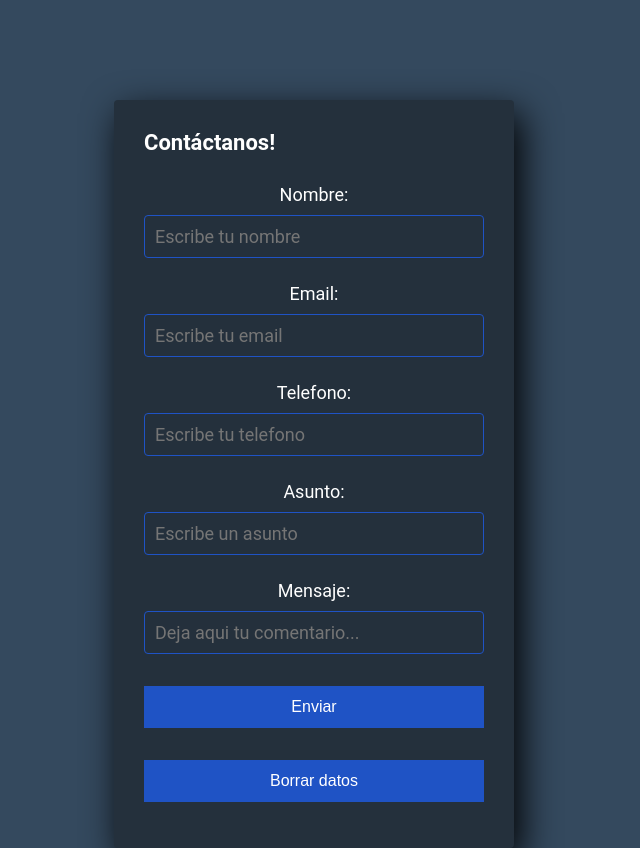
After one commit to xballes/Proyecto0SGSSI, a PHP site: page /contacto.html in a window 1280 px wide. The commit adds this page. Shown: the whole page, without its empty margins (326-966 px from the left). Run offline with PHP 8.4, Linux system fonts and the light colour scheme.

Commit message:
Formulario de contacto añadido

```diff
--- /dev/null
+++ b/contacto.html
@@ -0,0 +1,33 @@
+<!DOCTYPE html>
+<html lang="en">
+<head>
+    <meta charset="UTF-8">
+    <meta http-equiv="X-UA-Compatible" content="IE=edge">
+    <meta name="viewport" content="width=device-width, initial-scale=1.0">
+    <link rel="stylesheet" href="formularios.css">
+  <title>Iniciar sesión</title>
+</head>
+<body>
+  <form action="logear.php" class="formulario" method="POST">
+    <h4>Contáctanos!</h4>
+    <p>Nombre:</p>
+    <input class="caja" type="text" name="nombrecontacto" placeholder="Escribe tu nombre"required><br>
+
+    <p>Email:</p>
+    <input class="caja" type="text" name ="emailcontacto" placeholder="Escribe tu email" required><br>
+
+    <p>Telefono:</p>
+    <input class="caja" type="text" name ="telefonocontacto" placeholder="Escribe tu telefono" required><br>
+
+    <p>Asunto:</p>
+    <input class="caja" type="text" name ="asuntocontacto" placeholder="Escribe un asunto"required><br>
+
+    <p>Mensaje:</p>
+    <input class="caja" type="text" name ="mensajecontacto" placeholder="Deja aqui tu comentario..."required><br>
+
+    <input class="botones" type="submit" value="Enviar" name="iniciar">
+    <input class="botones"type="reset" value="Borrar datos" name="borrar">
+  </section>
+
+</body>
+</html>
--- a/index.html
+++ b/index.html
@@ -16,7 +16,7 @@
             <a href="https://www.mozilla.org/es-ES/">Nosotros</a>
             <a href="galeria.html">Galeria</a>
             <a href="#">Portfolio</a>
-            <a href="#">Contacto</a>
+            <a href="contacto.html">Contacto</a>
             <a href="registroform.html">Registrarse</a>
             <img src="transparente.png"class="logo">
             <div class="animation start-home"></div>
--- a/logear.php
+++ b/logear.php
@@ -12,7 +12,7 @@
 	}
 	//recuperar las variables
 	$nombre=$_POST['nombre'];
-	$contrasena=$_POST['contraseña'];
+	$contrasena=$_POST['contrasena'];
 	//hacemos la sentencia de sql
 	$contrasenaUsuario="SELECT Contrasena FROM Usuario WHERE (Nombre='$nombre')"; //Consigue la contraseña del usuario
 	$usuario="SELECT * FROM Usuario WHERE (Nombre='$nombre')"; //Consigue el nombre (para ver si existe el usuario)
```
Also changed, not shown: main.css (+13 -6 lines).
